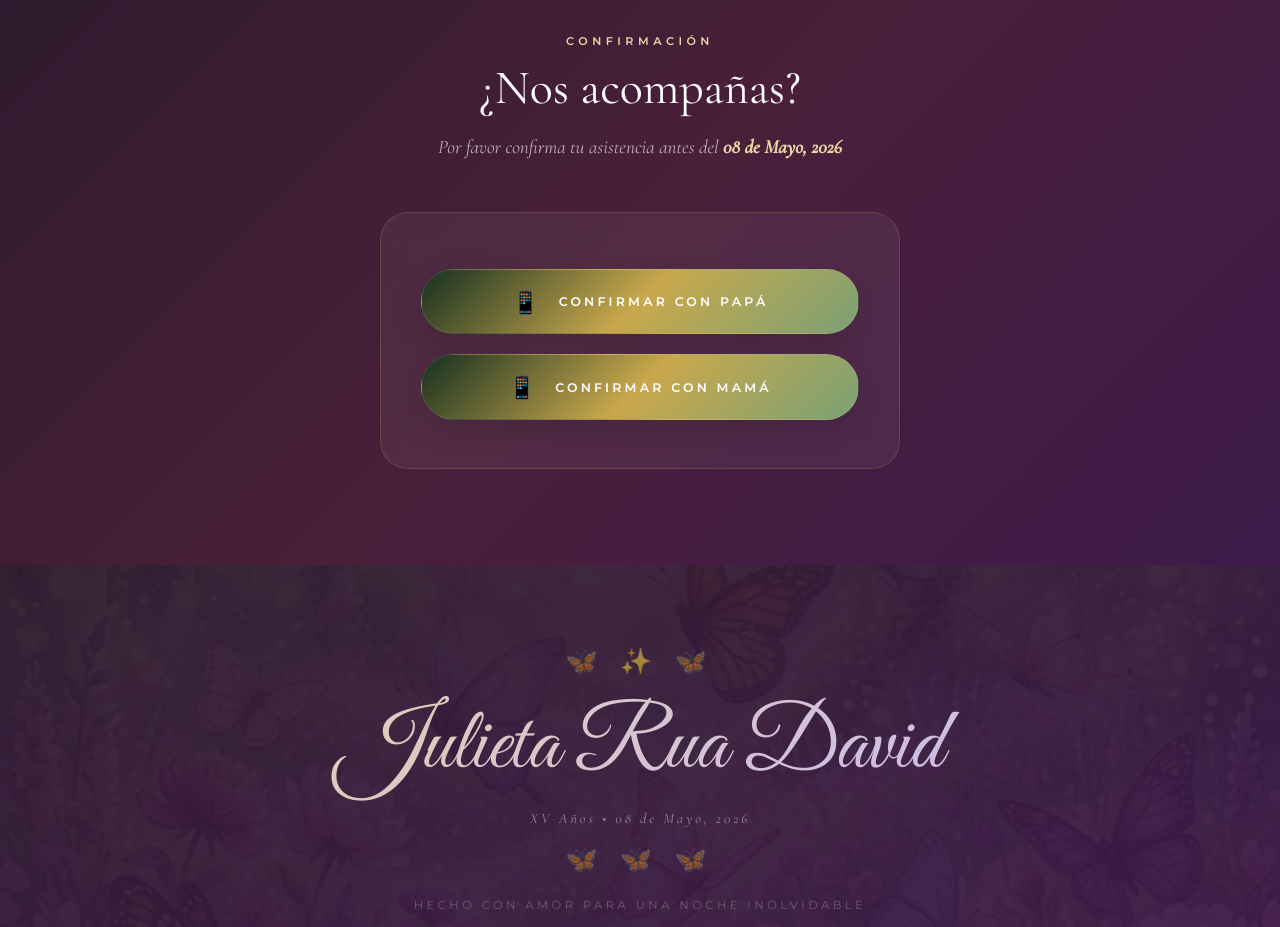
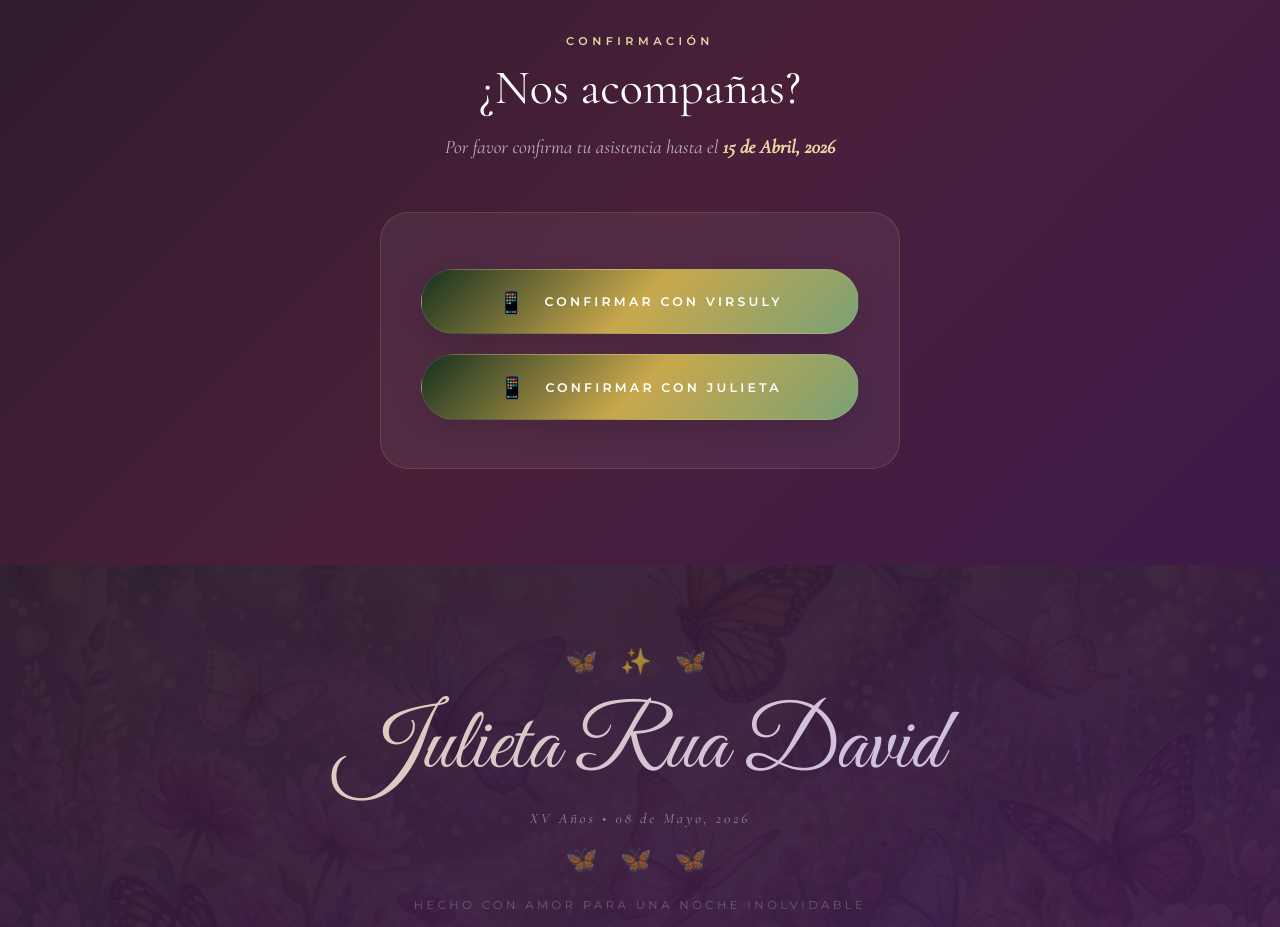
Before and after one commit to codejj26/quinceanera-invitation, a Next.js app: page / in a window 1280 px wide. Shown: the part 6400-7327 px from the top of the page. Built offline with nearby package versions, Linux system fonts and the light colour scheme; a web font is replaced by a local one.

Commit message:
feat: Implement the initial Quinceañera invitation page with hero, details, countdown, and gallery sections.

```diff
--- a/src/app/page.tsx
+++ b/src/app/page.tsx
@@ -308,30 +308,30 @@ export default function Home() {
         <p className="section-label">Confirmación</p>
         <h2 className="section-title">¿Nos acompañas?</h2>
         <p className="section-subtitle">
-          Por favor confirma tu asistencia antes del{' '}
-          <strong style={{ color: 'var(--gold-light)' }}>08 de Mayo, 2026</strong>
+          Por favor confirma tu asistencia hasta el {' '}
+          <strong style={{ color: 'var(--gold-light)' }}>15 de Abril, 2026</strong>
         </p>
 
         <div className="rsvp-card">
           <div className="whatsapp-buttons-container">
             <a
-              href="https://wa.me/573000000000?text=Hola,%20quiero%20confirmar%20mi%20asistencia%20a%20los%20XV%20de%20Julieta"
+              href="https://wa.me/573136601947?text=Hola,%20quiero%20confirmar%20mi%20asistencia%20a%20los%20XV%20de%20Julieta"
               target="_blank"
               rel="noopener noreferrer"
               className="whatsapp-btn"
             >
               <span className="whatsapp-icon">📱</span>
-              Confirmar con Papá
+              Confirmar con Virsuly
             </a>
 
             <a
-              href="https://wa.me/573000000000?text=Hola,%20quiero%20confirmar%20mi%20asistencia%20a%20los%20XV%20de%20Julieta"
+              href="https://wa.me/573218187458?text=Hola,%20quiero%20confirmar%20mi%20asistencia%20a%20los%20XV%20de%20Julieta"
               target="_blank"
               rel="noopener noreferrer"
               className="whatsapp-btn"
             >
               <span className="whatsapp-icon">📱</span>
-              Confirmar con Mamá
+              Confirmar con Julieta
             </a>
           </div>
         </div>
```
